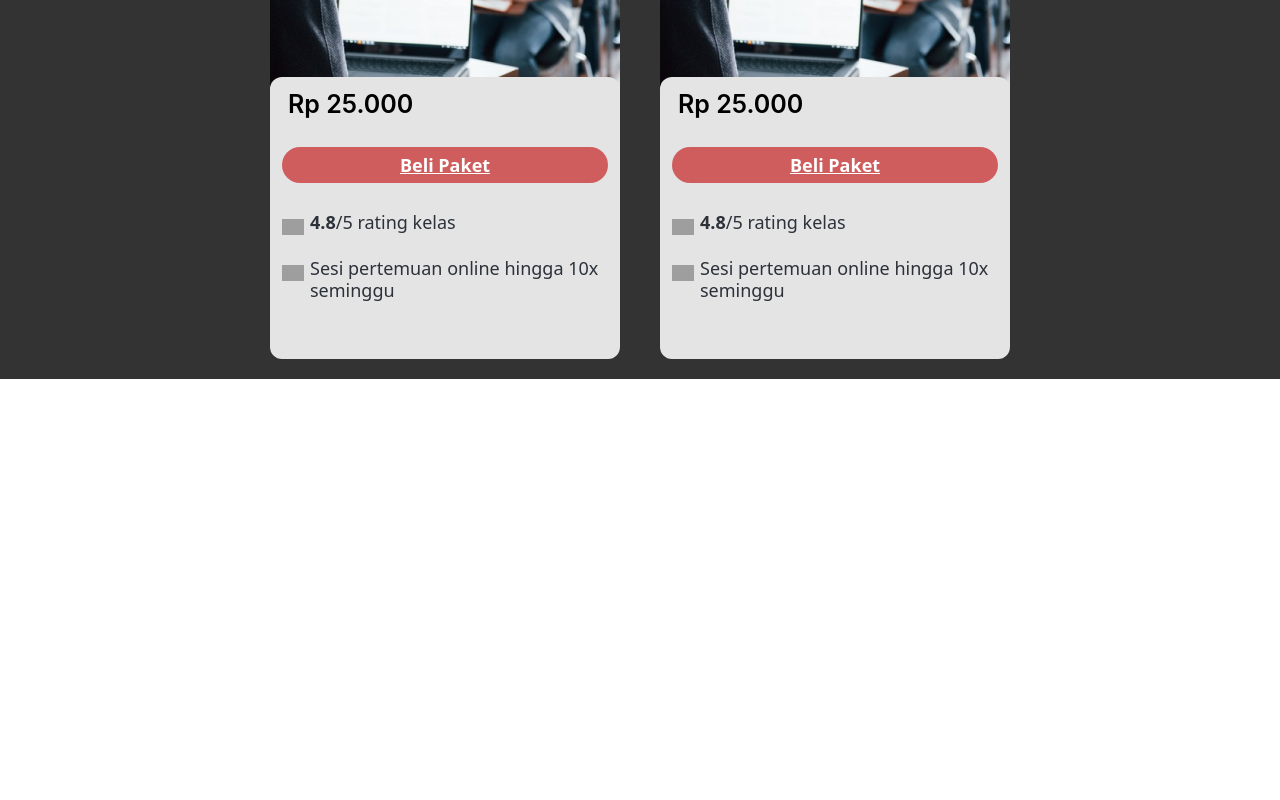
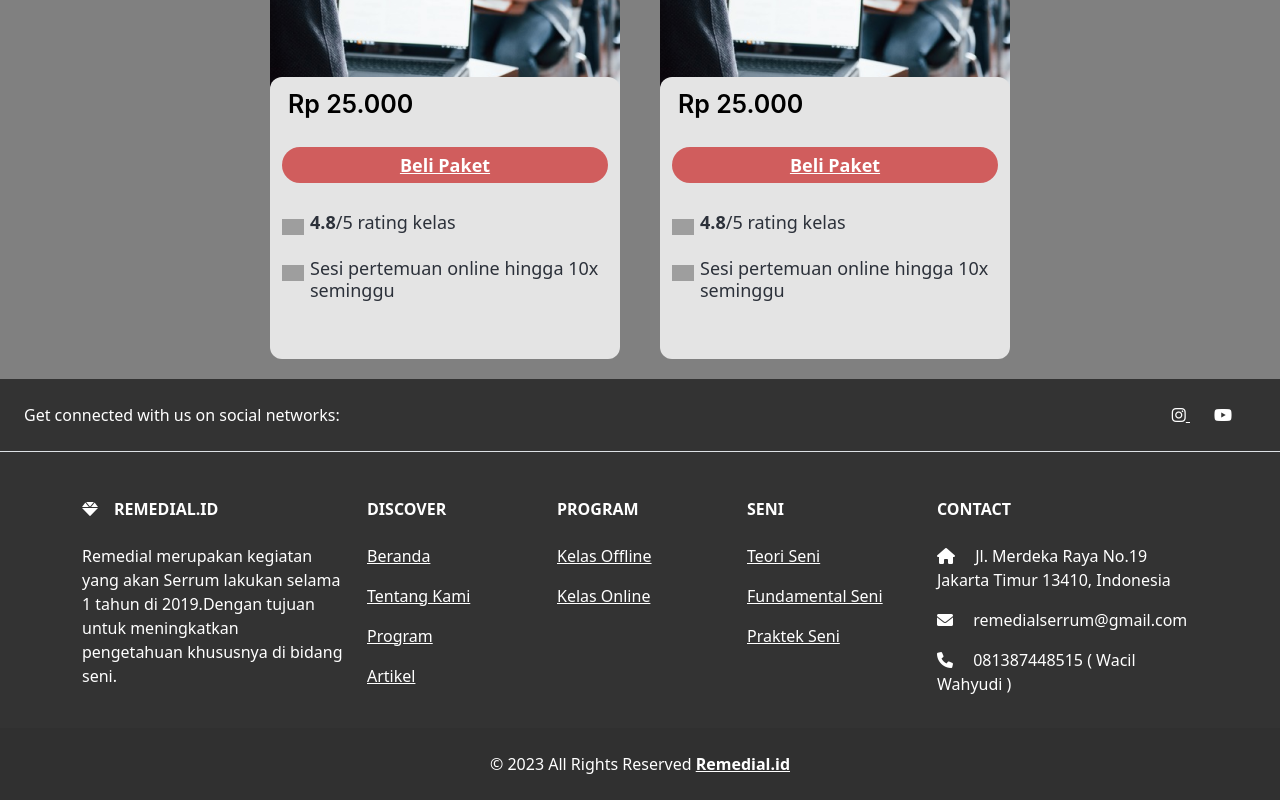
Before and after one commit to skilvul-tech4impact-be4/webdev-be4, a plain HTML site: page landingpage.html in a window 1280 px wide. Shown: the part 993-1793 px from the top of the page. Before the commit the page ends 1372 px from the top, so only its background shows below. Drawn offline with Linux system fonts and the light colour scheme; grey boxes are pictures that could not be loaded.

Commit message:
tambah footer

```diff
--- a/landingpage.html
+++ b/landingpage.html
@@ -51,7 +51,7 @@
               >
             </li>
             <li class="nav-item">
-              <a class="nav-link" href="#">Tentang Kami</a>
+              <a class="nav-link" href="#hero">Tentang Kami</a>
             </li>
 
             <li class="nav-item dropdown">
@@ -69,9 +69,11 @@
                 class="dropdown-menu"
                 aria-labelledby="navbarDropdownMenuLink"
               >
-                <li><a class="dropdown-item" href="#">Kelas Offline</a></li>
                 <li>
-                  <a class="dropdown-item" href="#">Kelas Online</a>
+                  <a class="dropdown-item" href="#program">Kelas Offline</a>
+                </li>
+                <li>
+                  <a class="dropdown-item" href="#program">Kelas Online</a>
                 </li>
               </ul>
             </li>
@@ -131,7 +133,7 @@
       </div>
     </section>
     <!-- end about section -->
-    <section id="program" style="background-color: #333333">
+    <section id="program" style="background-color: grey">
       <div class="container-fluid">
         <div class="section-program-title text-center text-white">
           <h2>Remedial Course</h2>
@@ -237,6 +239,142 @@
         </div>
       </div>
     </section>
+    <!-- Footer -->
+    <footer
+      class="text-center text-lg-start text-muted"
+      style="background-color: #333333"
+    >
+      <!-- Section: Social media -->
+      <section
+        class="d-flex justify-content-center justify-content-lg-between p-4 border-bottom text-white"
+      >
+        <!-- Left -->
+        <div class="me-5 d-none d-lg-block">
+          <span>Get connected with us on social networks:</span>
+        </div>
+        <!-- Left -->
+
+        <!-- Right -->
+        <div>
+          <a
+            href="https://www.instagram.com/serrum_studio/"
+            class="me-4 text-reset"
+          >
+            <i class="fab fa-instagram"></i>
+          </a>
+          <a
+            href="https://www.youtube.com/user/serrumvideo"
+            class="me-4 text-reset"
+          >
+            <i class="fab fa-youtube"></i>
+          </a>
+        </div>
+        <!-- Right -->
+      </section>
+      <!-- Section: Social media -->
+
+      <!-- Section: Links  -->
+      <section class="link-text-footer text-white">
+        <div class="container text-center text-md-start mt-5">
+          <!-- Grid row -->
+          <div class="row mt-3">
+            <!-- Grid column -->
+            <div class="col-md-3 col-lg-4 col-xl-3 mx-auto mb-4">
+              <!-- Content -->
+              <h6 class="text-uppercase fw-bold mb-4">
+                <i class="fas fa-gem me-3"></i>Remedial.id
+              </h6>
+              <p>
+                Remedial merupakan kegiatan yang akan Serrum lakukan selama 1
+                tahun di 2019.Dengan tujuan untuk meningkatkan pengetahuan
+                khususnya di bidang seni.
+              </p>
+            </div>
+            <!-- Grid column -->
+
+            <!-- Grid column -->
+            <div class="col-md-2 col-lg-2 col-xl-2 mx-auto mb-4">
+              <!-- Links -->
+              <h6 class="text-uppercase fw-bold mb-4">Discover</h6>
+              <p>
+                <a href="landingpage.html" class="text-reset">Beranda</a>
+              </p>
+              <p>
+                <a href="#hero" class="text-reset">Tentang Kami</a>
+              </p>
+              <p>
+                <a href="#program" class="text-reset">Program</a>
+              </p>
+              <p>
+                <a href="#!" class="text-reset">Artikel</a>
+              </p>
+            </div>
+            <!-- Grid column -->
+
+            <!-- Grid column -->
+            <div class="col-md-3 col-lg-2 col-xl-2 mx-auto mb-4">
+              <!-- Links -->
+              <h6 class="text-uppercase fw-bold mb-4">Program</h6>
+              <p>
+                <a href="#program" class="text-reset">Kelas Offline</a>
+              </p>
+              <p>
+                <a href="#program" class="text-reset">Kelas Online</a>
+              </p>
+            </div>
+            <!-- Grid column -->
+            <!-- Grid column -->
+            <div class="col-md-3 col-lg-2 col-xl-2 mx-auto mb-4">
+              <!-- Links -->
+              <h6 class="text-uppercase fw-bold mb-4">Seni</h6>
+              <p>
+                <a href="#!" class="text-reset">Teori Seni</a>
+              </p>
+              <p>
+                <a href="#!" class="text-reset">Fundamental Seni</a>
+              </p>
+              <p>
+                <a href="#!" class="text-reset">Praktek Seni</a>
+              </p>
+            </div>
+            <!-- Grid column -->
+
+            <!-- Grid column -->
+            <div class="col-md-4 col-lg-3 col-xl-3 mx-auto mb-md-0 mb-4">
+              <!-- Links -->
+              <h6 class="text-uppercase fw-bold mb-4">Contact</h6>
+              <p>
+                <i class="fas fa-home me-3"></i> Jl. Merdeka Raya No.19 Jakarta
+                Timur 13410, Indonesia
+              </p>
+              <p>
+                <i class="fas fa-envelope me-3"></i>
+                remedialserrum@gmail.com
+              </p>
+              <p>
+                <i class="fas fa-phone me-3"></i> 081387448515 ( Wacil Wahyudi )
+              </p>
+            </div>
+            <!-- Grid column -->
+          </div>
+          <!-- Grid row -->
+        </div>
+      </section>
+      <!-- Section: Links  -->
+
+      <!-- Copyright -->
+      <div
+        class="text-center p-4 text-white"
+        style="background-color: rgba(0, 0, 0, 0.05)"
+      >
+        © 2023 All Rights Reserved
+        <a class="text-reset fw-bold" href="https://remedial.id//"
+          >Remedial.id</a
+        >
+      </div>
+      <!-- Copyright -->
+    </footer>
+    <!-- Footer -->
     <script src="assets/bootstrap/js/bootstrap.bundle.js"></script>
   </body>
 </html>
```
Also changed, not shown: login.html (added, +90 -0 lines).
